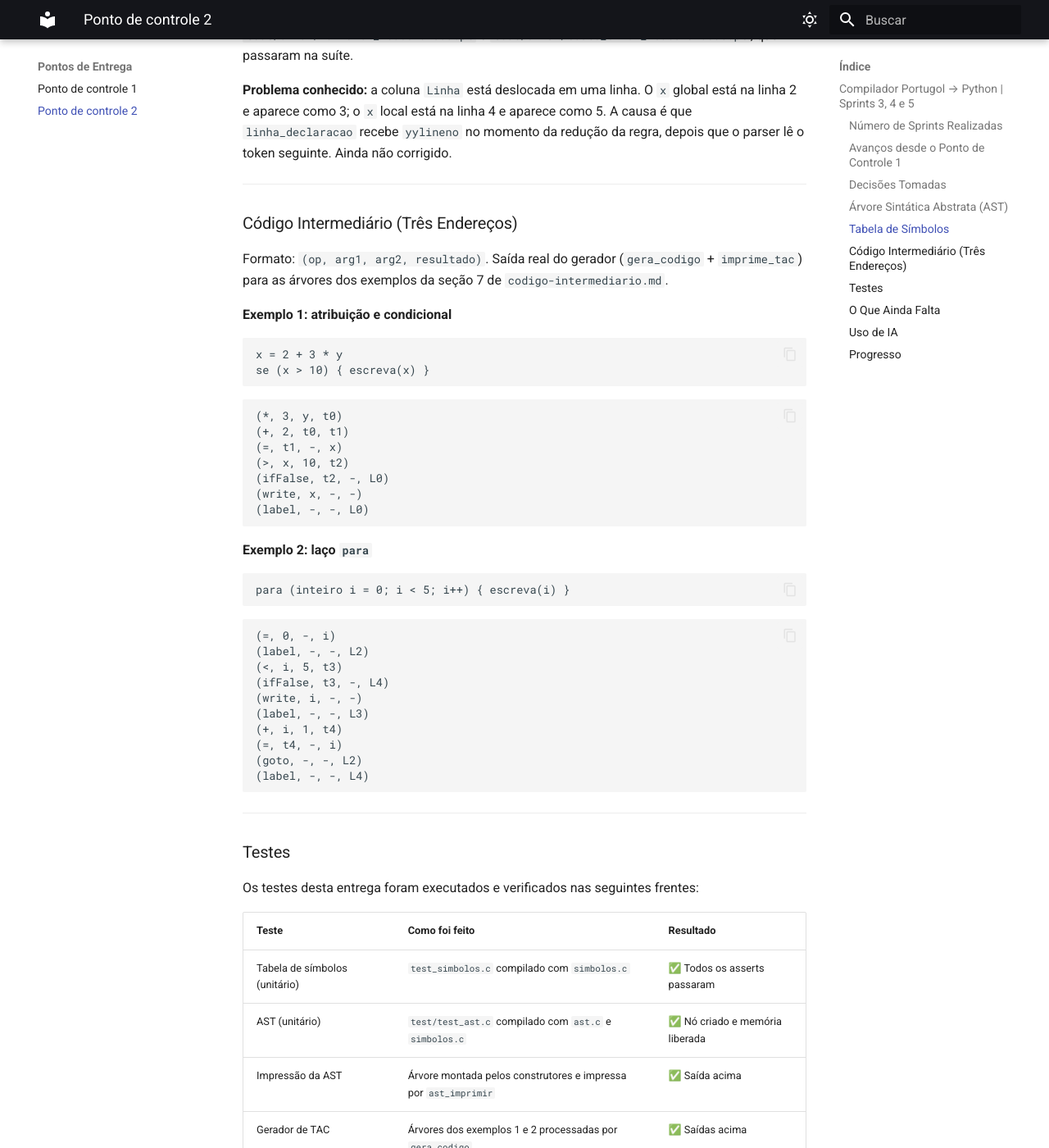
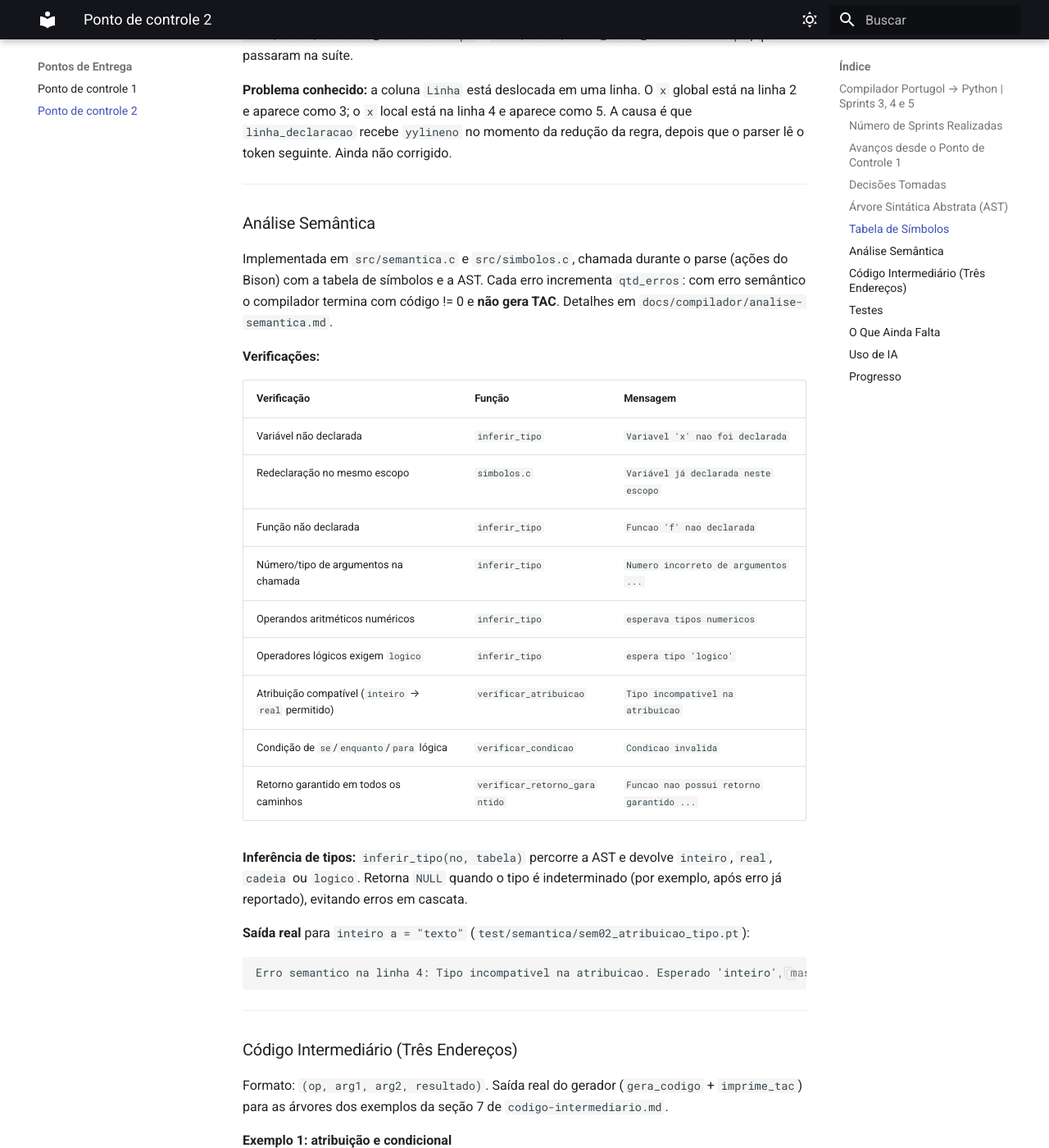
Before and after one commit to JosefWojtyla/G18_COMP1_26_2, an MkDocs documentation site: the page built from docs/entregas/entrega-02.md, in a window 1280 px wide and 1400 px high, scrolled down 3399 px. Shown: the whole window at 82% size. Built offline with MkDocs 1.6.1 and Material for MkDocs 9.7.7, drawn with Linux system fonts in a browser that asks for light colours.

Commit message:
feat:adiciona semantica no p2

````diff
--- a/docs/entregas/entrega-02.md
+++ b/docs/entregas/entrega-02.md
@@ -114,6 +114,34 @@ A recusa de redeclaração no mesmo escopo é coberta pelos casos `test/error/va
 
 ---
 
+### Análise Semântica
+
+Implementada em `src/semantica.c` e  `src/simbolos.c`, chamada durante o parse (ações do Bison) com a tabela de símbolos e a AST. Cada erro incrementa `qtd_erros`: com erro semântico o compilador termina com código != 0 e **não gera TAC**. Detalhes em `docs/compilador/analise-semantica.md`.
+
+**Verificações:**
+
+| Verificação | Função | Mensagem |
+|---|---|---|
+| Variável não declarada | `inferir_tipo` | `Variavel 'x' nao foi declarada` |
+| Redeclaração no mesmo escopo | `simbolos.c` | `Variável já declarada neste escopo` |
+| Função não declarada | `inferir_tipo` | `Funcao 'f' nao declarada` |
+| Número/tipo de argumentos na chamada | `inferir_tipo` | `Numero incorreto de argumentos ...` |
+| Operandos aritméticos numéricos | `inferir_tipo` | `esperava tipos numericos` |
+| Operadores lógicos exigem `logico` | `inferir_tipo` | `espera tipo 'logico'` |
+| Atribuição compatível (`inteiro` → `real` permitido) | `verificar_atribuicao` | `Tipo incompativel na atribuicao` |
+| Condição de `se`/`enquanto`/`para` lógica | `verificar_condicao` | `Condicao invalida` |
+| Retorno garantido em todos os caminhos | `verificar_retorno_garantido` | `Funcao nao possui retorno garantido ...` |
+
+**Inferência de tipos:** `inferir_tipo(no, tabela)` percorre a AST e devolve `inteiro`, `real`, `cadeia` ou `logico`. Retorna `NULL` quando o tipo é indeterminado (por exemplo, após erro já reportado), evitando erros em cascata.
+
+**Saída real** para `inteiro a = "texto"` (`test/semantica/sem02_atribuicao_tipo.pt`):
+
+```
+Erro semantico na linha 4: Tipo incompativel na atribuicao. Esperado 'inteiro', mas encontrado 'cadeia'.
+```
+
+---
+
 ### Código Intermediário (Três Endereços)
 
 Formato: `(op, arg1, arg2, resultado)`. Saída real do gerador (`gera_codigo` + `imprime_tac`) para as árvores dos exemplos da seção 7 de `codigo-intermediario.md`.
````
